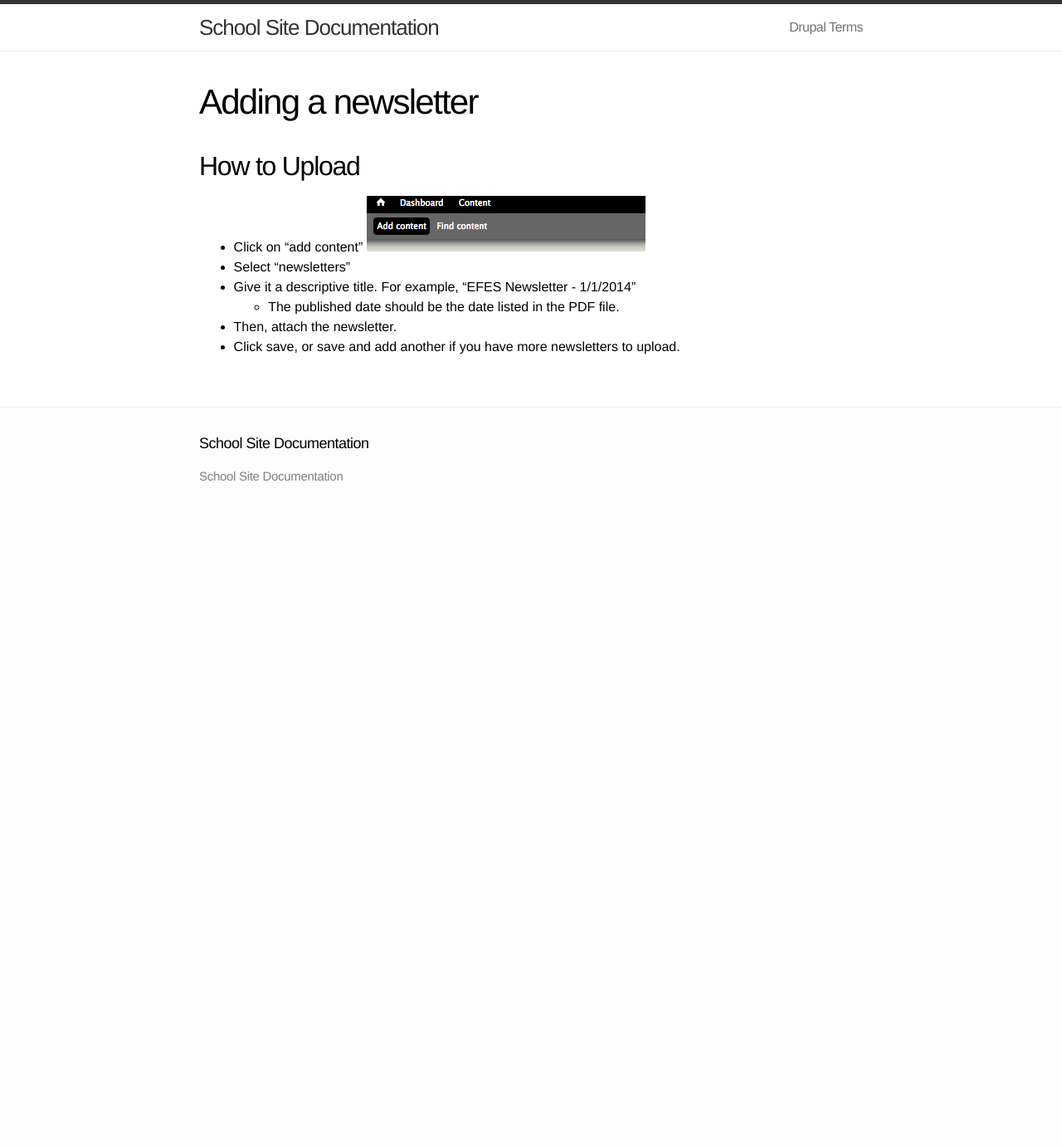
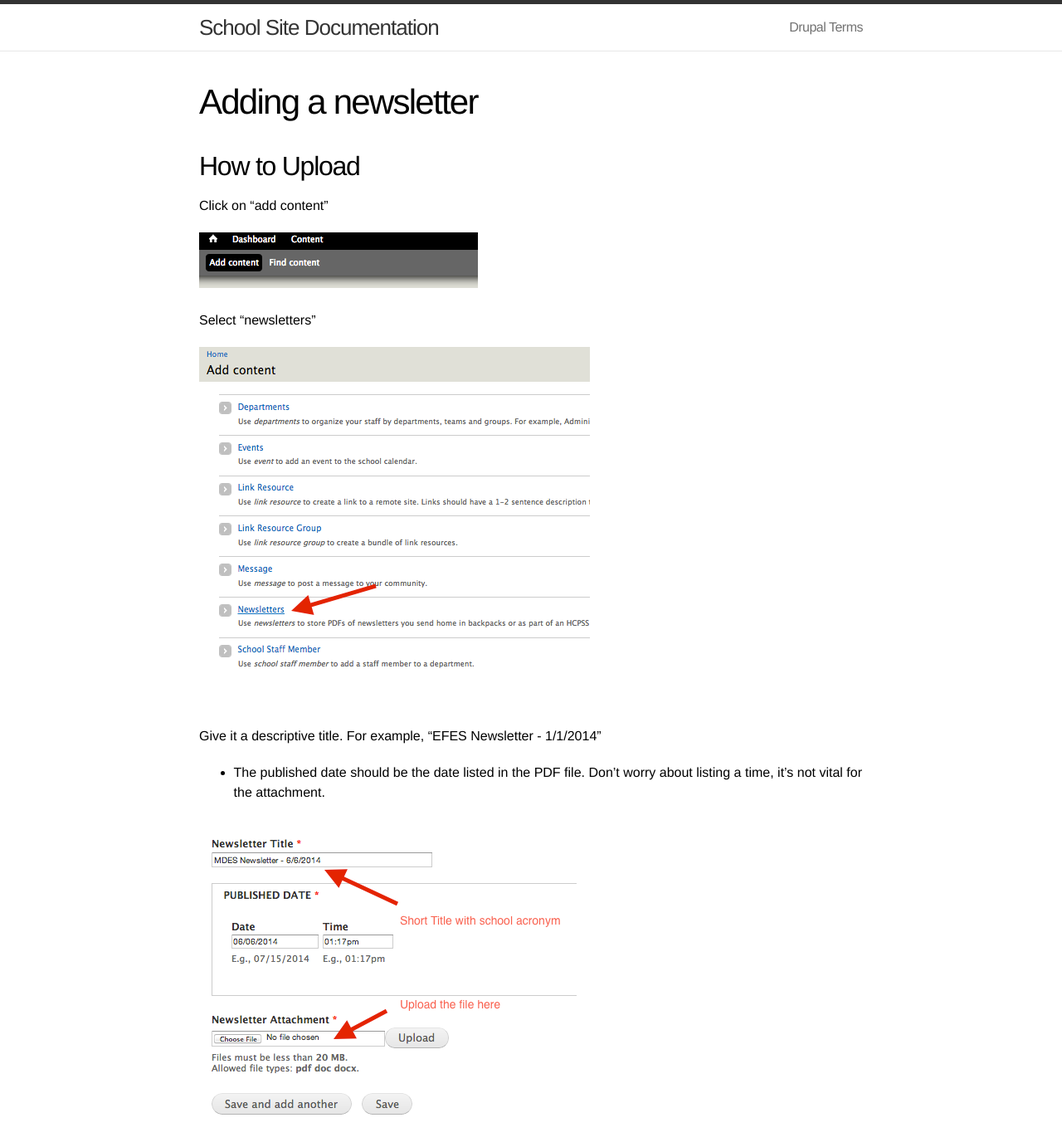
Before and after one commit to HCPSS/schoolsites-help, a Jekyll site: the page built from _posts/2014-07-15-uploading-newsletter.md, in a window 1280 px wide and 1400 px high. Shown: the top 1382 px of the window at 83% size. Built offline with Jekyll 4.4.1, drawn with Linux system fonts in a browser that asks for light colours; Markdown is read by kramdown in place of the engine named in the settings; some of the changed text lies outside the part shown.

Commit message:
added images and more content to topic

```diff
--- a/_posts/2014-07-15-uploading-newsletter.md
+++ b/_posts/2014-07-15-uploading-newsletter.md
@@ -5,11 +5,19 @@ title: "Adding a newsletter"
 
 ## How to Upload
 
-- Click on "add content"
-![](/images/add-content.png)
+Click on "add content"
 
-- Select "newsletters"
-- Give it a descriptive title. For example, "EFES Newsletter - 1/1/2014"
-  - The published date should be the date listed in the PDF file.
-- Then, attach the newsletter.
-- Click save, or save and add another if you have more newsletters to upload.
+![add content](/images/add-content.png)
+
+Select "newsletters"
+
+![select newsletter](/images/newsletter-selection.png)
+
+Give it a descriptive title. For example, "EFES Newsletter - 1/1/2014"
+- The published date should be the date listed in the PDF file. Don't worry about listing a time, it's not vital for the attachment.
+
+![name and upload](/images/name-and-upload.png)
+
+After naming it, attach the newsletter.
+
+Click save, or save and add another if you have more newsletters to upload.
```
